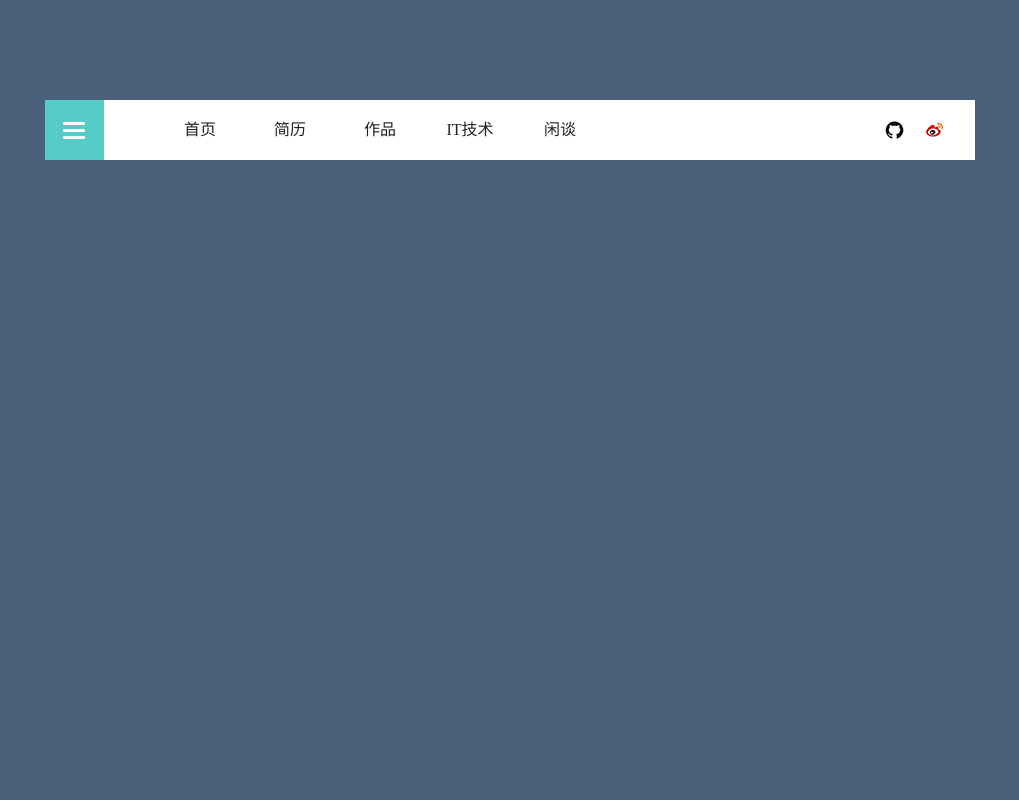
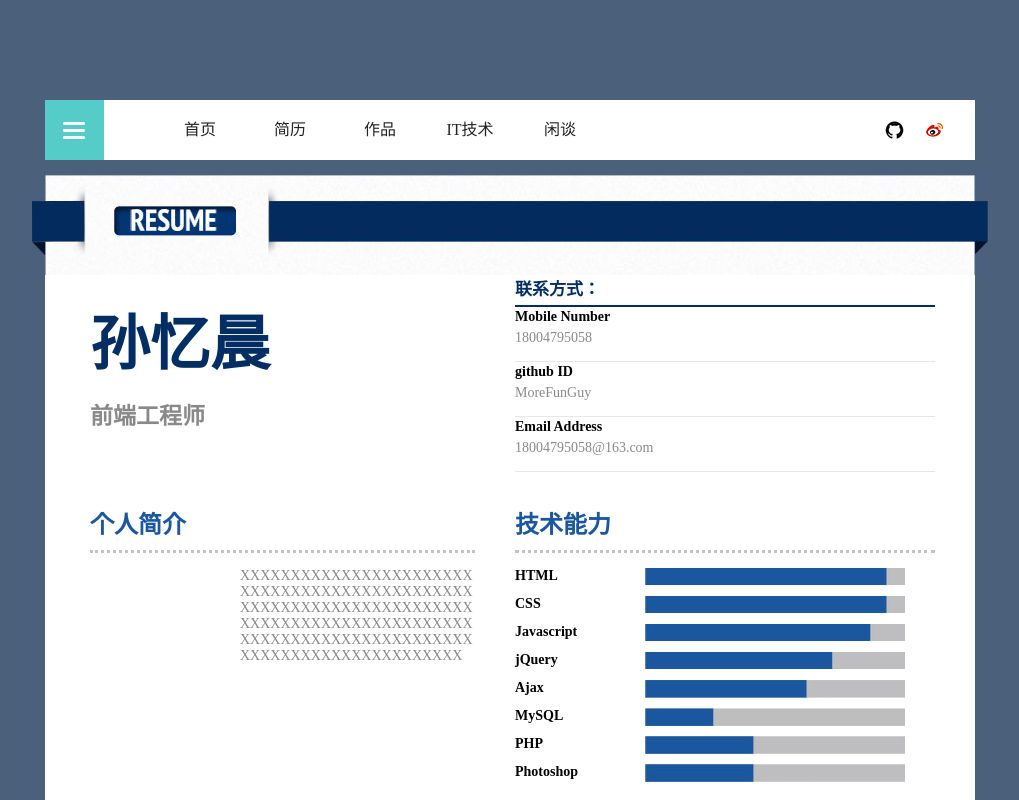
Before and after one commit to MoreFunGuy/myblog, a plain HTML site: page pages/resume.html in a window 1280 px wide. Shown: the top 800 px of the page, without its empty margins (130-1149 px from the left). Drawn offline with Linux system fonts and the light colour scheme.

Commit message:
update resume 0813

```diff
--- a/pages/resume.html
+++ b/pages/resume.html
@@ -4,6 +4,7 @@
 		<meta charset="utf-8"/>
 		<title>我的网站</title>
 		<link rel="stylesheet" type="text/css" href="../styles/index.css"/>
+		<link rel="stylesheet" type="text/css" href="../styles/resume.css">
 	</head>
 	<body>
 		<div id="header">
@@ -73,7 +74,43 @@
 				</ul>
 			</div>
 		</div>
-
+		<div id="content">
+			<div class="title"></div>
+			<div class="info">
+				<div class="name_job left">
+					<h1>孙忆晨</h1>
+					<h3>前端工程师</h3>
+				</div>
+				<div class="contact_way right">
+					<p>联系方式：</p>
+					<ul>
+						<li><div class="c_w">Mobile Number</div><div class="c_w_info">18004795058</div></li>
+						<li><div class="c_w">github ID</div><div class="c_w_info">MoreFunGuy</div></li>
+						<li><div class="c_w">Email Address</div><div class="c_w_info">18004795058@163.com</div></li>
+					</ul>
+				</div>
+			</div>
+			<div class="detail">
+				<div class="self_intro left">
+					<p class="md_title">个人简介</p>
+					<div>						XXXXXXXXXXXXXXXXXXXXXXXXXXXXXXXXXXXXXXXXXXXXXXXXXXXXXXXXXXXXXXXXXXXXXXXXXXXXXXXXXXXXXXXXXXXXXXXXXXXXXXXXXXXXXXXXXXXXXXXXXXXXXXXXXXXXXXXXX
+					</div>
+				</div>
+				<div class="skill right">
+					<p class="md_title">技术能力</p>
+					<ul>
+						<li><span>HTML</span><span class="right"><img src="../images/resume/90persent.jpg"/></span></li>
+						<li><span>CSS</span><span class="right"><img src="../images/resume/90persent.jpg"/></span></li>
+						<li><span>Javascript</span ><span class="right"><img src="../images/resume/80persent.jpg"/></span></li>
+						<li><span>jQuery</span><span class="right"><img src="../images/resume/70persent.jpg"/></span></li>
+						<li><span>Ajax</span><span class="right"><img src="../images/resume/60persent.jpg"/></span></li>
+						<li><span>MySQL</span><span class="right"><img src="../images/resume/20persent.gif"/></span></li>
+						<li><span>PHP</span><span class="right"><img src="../images/resume/35persent.jpg"/></span></li>
+						<li><span>Photoshop</span ><span class="right"><img src="../images/resume/35persent.jpg"/></span></li>
+					</ul>
+				</div>
+			</div>
+		</div>
 		<script src="../scripts/index_another.js"></script>
 	</body>
 </html>
--- /dev/null
+++ b/styles/resume.css
@@ -0,0 +1,112 @@
+*{
+	word-wrap:break-word;
+}
+.left{
+	float:left;
+}
+.right{
+	float:right;
+}
+.md_title{
+	color:#1b579e;
+	font-size:24px;
+	font-weight:bold;
+	border-bottom:3px dotted #c2c2c2;
+	padding-bottom:10px;
+}
+
+
+#content{
+	width:930px;
+	height:3000px;
+	background-color:#fff;
+	margin:0 auto;
+	position:relative;
+}
+#content .title{
+	width:956px;
+	height:100px;
+	position:absolute;
+	left:-13px;
+	background:url('../images/resume/resume_bg.jpg') 0 0 no-repeat;
+}
+/***简历内容***/
+/****名字和联系方式****/
+#content .info{
+	width:930px;
+	height:210px;
+	padding-top:100px;
+}
+#content .info .name_job{
+	width:420px;
+	height:210px;
+	padding-left:45px;
+	padding-top:20px;
+}
+#content .info .name_job h1{
+	color:#022e63;
+	font-size:60px;
+}
+#content .info .name_job h3{
+	margin-top:15px;
+	font-size:23px;
+	color:#898989;
+}
+#content .info .contact_way{
+	width:420px;
+	height:230px;
+	margin-right:40px;
+}
+#content .info .contact_way p{
+	font-size:17px;
+	color:#022e63;
+	font-weight:bold;
+	border-bottom:2px solid #022e63;
+	padding-bottom:5px;
+}
+
+#content .info .contact_way ul li{
+	height:50px;
+	padding-top:2px;
+	padding-bottom:2px;
+	border-bottom:1px solid #e8e6e6;
+}
+.c_w{
+	font-size:14px;
+	font-weight:bold;
+	margin-bottom:5px;
+}
+.c_w_info{
+	font-size:14px;
+	color:#898989;
+}
+/****简历详情****/
+#content .detail .self_intro{
+	width:385px;
+	height:290px;
+//	background:#ccc;
+	padding-left:45px;
+}
+#content .detail .self_intro div{
+	padding-left:150px;
+	padding-top:15px;
+	color:#898989;
+	font-size:14px;
+}
+#content .detail .skill{
+	width:420px;
+	height:290px;
+//	background:#ccc;
+	margin-right:40px;
+}
+#content .detail .skill ul{
+	padding-top:15px;
+	font-size:14px;
+	font-weight:bold;
+}
+#content .detail .skill ul li{
+	height:28px;
+}
+#content .detail .skill ul li .right{
+	margin-right:30px;
+}
```
Also changed, not shown: images/resume/20persent.gif (added), images/resume/35persent.jpg (added), images/resume/60persent.jpg (added), images/resume/70persent.jpg (added), images/resume/80persent.jpg (added), images/resume/90persent.jpg (added), images/resume/images/20persent.gif (added), images/resume/images/35persent.jpg (added), images/resume/images/60persent.jpg (added), images/resume/images/70persent.jpg (added), images/resume/images/80persent.jpg (added), images/resume/images/90persent.jpg (added), images/resume/images/resume_bg.jpg (added), images/resume/images/resume_bg_03.jpg (added), 1 more files.
